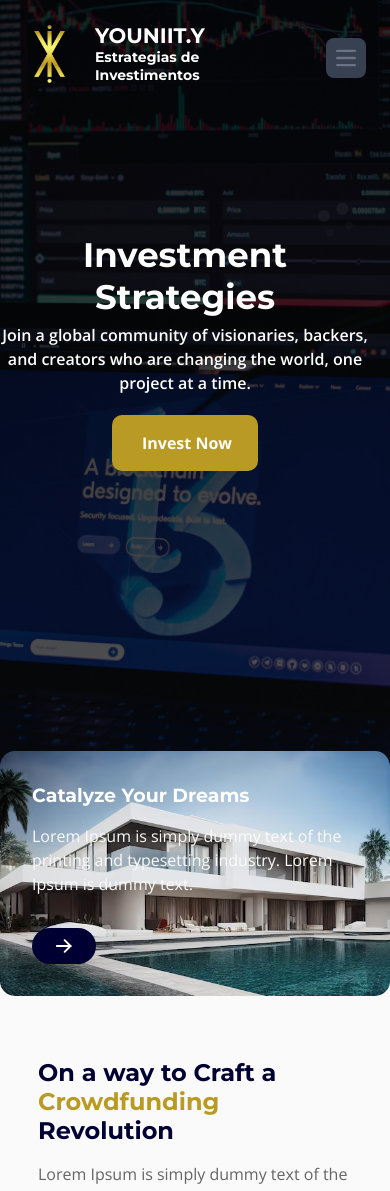
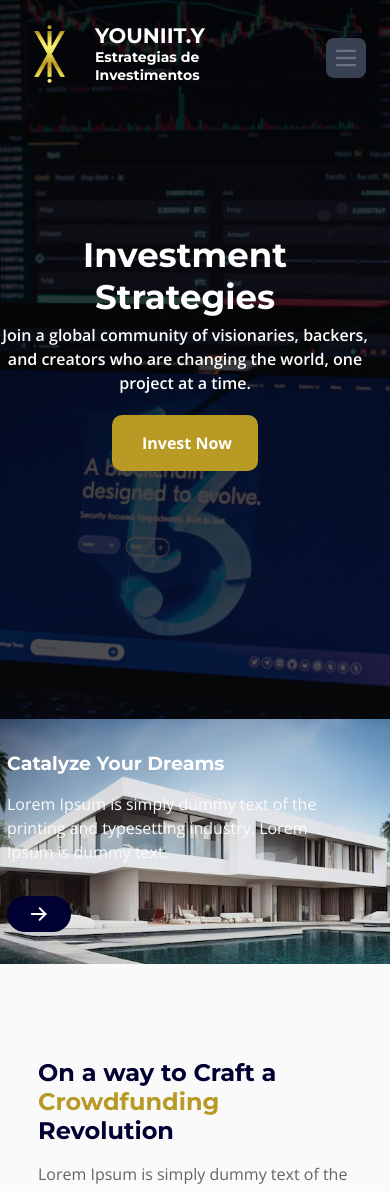
Before and after one commit to niaziiii/crowd-funding-landing-page, a React (Create React App) app: page / in a window 390 px wide. Shown: the top 1191 px of the page. Built offline with nearby package versions, Linux system fonts and the light colour scheme.

Commit message:
hero section card responsiveness fix

```diff
--- a/src/components/HeroSection.js
+++ b/src/components/HeroSection.js
@@ -22,6 +22,7 @@ const HeroSection = () => {
       className="self-stretch flex flex-row items-start justify-start relative max-w-full shrink-0 text-left text-5xl text-white  font-montserrat bg-cover bg-center min-h-screen"
       style={{ backgroundImage: "url(/rectangle-1.png)" }}
     >
+      <div className="w-full gap-20 mq1050:gap-0 mq750:gap-0 mq450:gap-0 absolute bottom-[-120px] left-0 flex items-center justify-center">
         <Text1
           rectangle68="/rectangle-68@2x.png"
           catalyzeYourDreams="Catalyze Your Dreams"
@@ -38,7 +39,9 @@ const HeroSection = () => {
           loremIpsumIsBackgroundImage="url('/rectangle-69@2x.png')"
           loremIpsumIsRight="185px"
           display="flex lg:hidden mq1050:hidden mq750:hidden mq450:hidden"
+          left="50%"
         />
+      </div>
       <div className="flex-1 flex flex-col items-center justify-start pt-[10px] pb-[284px] pr-5 box-border relative gap-[131px] bg-cover bg-no-repeat bg-[top] max-w-full text-center text-37xl  lg:pl-11 lg:box-border  mq450:pt-[4px] mq450:pb-[120px] mq450:box-border mq1050:pt-8 mq1050:pb-[185px] mq1050:box-border  mq1024:box-border">
         <nav class="w-full">
           <div class=" flex items-center p-1">
--- a/src/components/Text1.js
+++ b/src/components/Text1.js
@@ -7,7 +7,8 @@ const Text1 = ({
   loremIpsumIsLeft,
   loremIpsumIsBackgroundImage,
   loremIpsumIsRight,
-  display
+  display,
+  left = "0%",
 }) => {
   const textStyle = useMemo(() => {
     return {
@@ -18,8 +19,9 @@ const Text1 = ({
   }, [loremIpsumIsLeft, loremIpsumIsBackgroundImage, loremIpsumIsRight]);
 
   return (
+    <div>
       <div
-      className={`w-[440px] my-0 mx-[!important] absolute bottom-[-152px] left-[186px] mq750:left-20 mq450:left-0 rounded-mini ${display} flex-col items-start justify-start p-8 box-border gap-[32px] bg-cover bg-no-repeat bg-[top] max-w-full z-[1] text-left text-5xl text-white font-montserrat`}
+        className={`w-[440px] my-0 mx-[!important]  mq750:left-20 mq450:left-0 rounded-mini ${display} flex-col items-start justify-start p-8 box-border gap-[32px] bg-cover bg-no-repeat bg-[top] max-w-full z-[1] text-left text-5xl text-white font-montserrat`}
         style={textStyle}
       >
         <div className="w-[339px] flex flex-col items-start justify-start gap-[15px] max-w-full">
@@ -36,9 +38,10 @@ const Text1 = ({
             className=" w-6 hover:w-7 z-[2]"
             loading="eager"
             alt=""
-          src='/arrow.svg'
+            src="/arrow.svg"
           />
         </button>
+      </div>
     </div>
   );
 };
```
Lines whose indentation alone changed are shown as unchanged.
